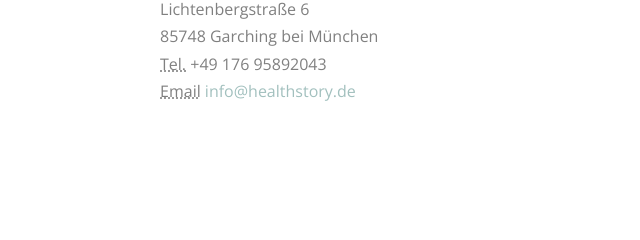
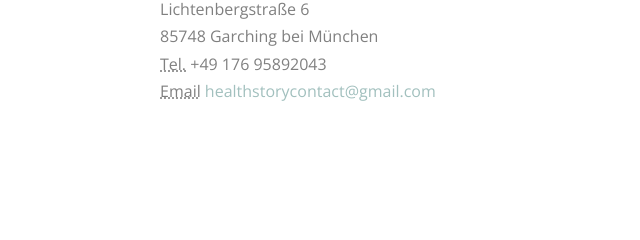
Before and after one commit to PickHub/health-story-landing, a plain HTML site: page impressum.html in a window 1280 px wide. Shown: the part 247-487 px from the top of the page, 240-880 px from the left. Drawn offline with nearby package versions, Linux system fonts and the light colour scheme; files whose address does not match are found by name.

Commit message:
Update impressum Email

```diff
--- a/impressum.html
+++ b/impressum.html
@@ -94,7 +94,7 @@
               Lichtenbergstraße 6<br>
               85748 Garching bei München<br>
               <abbr title="Telefonnummer">Tel.</abbr> +49 176 95892043<br>
-              <abbr title="Email-Adresse">Email</abbr> <a href="mailto:info@healthstory.de">info@healthstory.de</a>
+              <abbr title="Email-Adresse">Email</abbr> <a href="mailto:healthstorycontact@gmail.com">healthstorycontact@gmail.com</a>
             </address>
           <!-- </div> -->
         </div>
```
